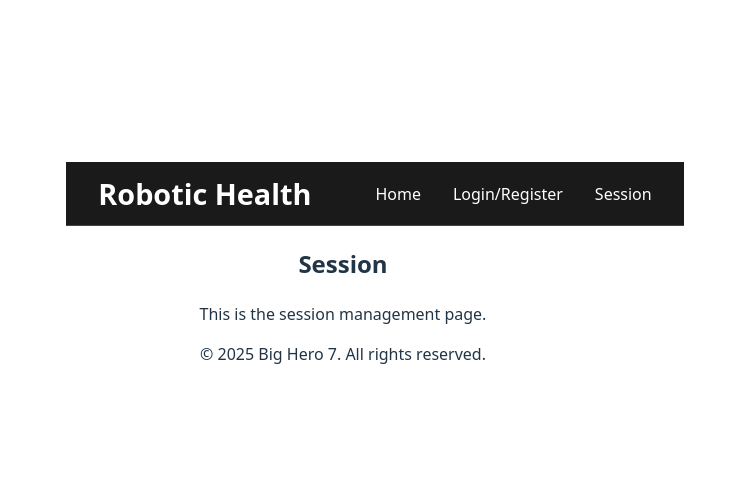
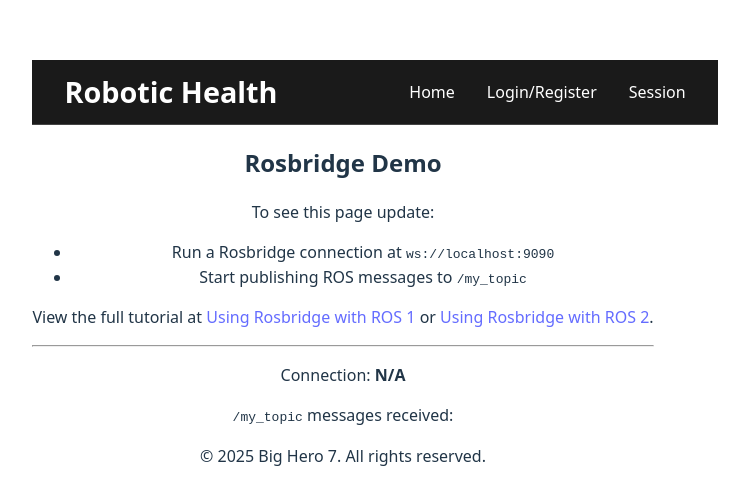
Before and after one commit to devenmaheshwari/bighero7, a React (Vite) app in the folder RoboticsTeam1/frontend/: page /session in a window 1280 px wide. Shown: the part 128-632 px from the top of the page, without its empty margins (297-1046 px from the left). Built offline with nearby package versions, Linux system fonts and the light colour scheme.

Commit message:
session page

```diff
--- a/RoboticsTeam1/frontend/src/pages/Session.jsx
+++ b/RoboticsTeam1/frontend/src/pages/Session.jsx
@@ -1,9 +1,93 @@
+import { useEffect } from "react";
+
 function Session() {
-    return (
-      <div>
-        <h2>Session</h2>
-        <p>This is the session management page.</p>
-      </div>
-    )
-  }
-  export default Session
+  useEffect(() => {
+    const script = document.createElement("script");
+    script.src = "https://cdn.jsdelivr.net/npm/roslib@1/build/roslib.min.js";
+    script.onload = () => {
+      const ros = new window.ROSLIB.Ros({ url: "ws://localhost:9090" });
+
+      ros.on("connection", () => {
+        document.getElementById("status").innerHTML = "successful";
+      });
+
+      ros.on("error", (error) => {
+        document.getElementById("status").innerHTML = `errored out (${error})`;
+      });
+
+      ros.on("close", () => {
+        document.getElementById("status").innerHTML = "closed";
+      });
+
+      const cmdVel = new window.ROSLIB.Topic({
+        ros: ros,
+        name: "/cmd_vel",
+        messageType: "geometry_msgs/Twist",
+      });
+
+      const twist = {
+        linear: { x: 0.1, y: 0.2, z: 0.3 },
+        angular: { x: -0.1, y: -0.2, z: -0.3 },
+      };
+
+      cmdVel.publish(twist);
+
+      const my_topic_listener = new window.ROSLIB.Topic({
+        ros,
+        name: "/my_topic",
+        messageType: "std_msgs/String",
+      });
+
+      my_topic_listener.subscribe((message) => {
+        const ul = document.getElementById("messages");
+        const newMessage = document.createElement("li");
+        newMessage.appendChild(document.createTextNode(message.data));
+        ul.appendChild(newMessage);
+      });
+    };
+
+    document.body.appendChild(script);
+  }, []);
+
+  return (
+    <main className="session">
+      <h2>Rosbridge Demo</h2>
+      <p>To see this page update:</p>
+      <ul>
+        <li>Run a Rosbridge connection at <code>ws://localhost:9090</code></li>
+        <li>Start publishing ROS messages to <code>/my_topic</code></li>
+      </ul>
+      <p>
+        View the full tutorial at{" "}
+        <a
+          href="https://foxglove.dev/blog/using-rosbridge-with-ros1"
+          target="_blank"
+          rel="noopener noreferrer"
+        >
+          Using Rosbridge with ROS 1
+        </a>{" "}
+        or{" "}
+        <a
+          href="https://foxglove.dev/blog/using-rosbridge-with-ros2"
+          target="_blank"
+          rel="noopener noreferrer"
+        >
+          Using Rosbridge with ROS 2
+        </a>
+        .
+      </p>
+
+      <hr />
+
+      <p>
+        Connection: <span id="status" style={{ fontWeight: "bold" }}>N/A</span>
+      </p>
+      <p>
+        <code>/my_topic</code> messages received:
+        <ul id="messages" style={{ fontWeight: "bold" }}></ul>
+      </p>
+    </main>
+  );
+}
+
+export default Session;
```
